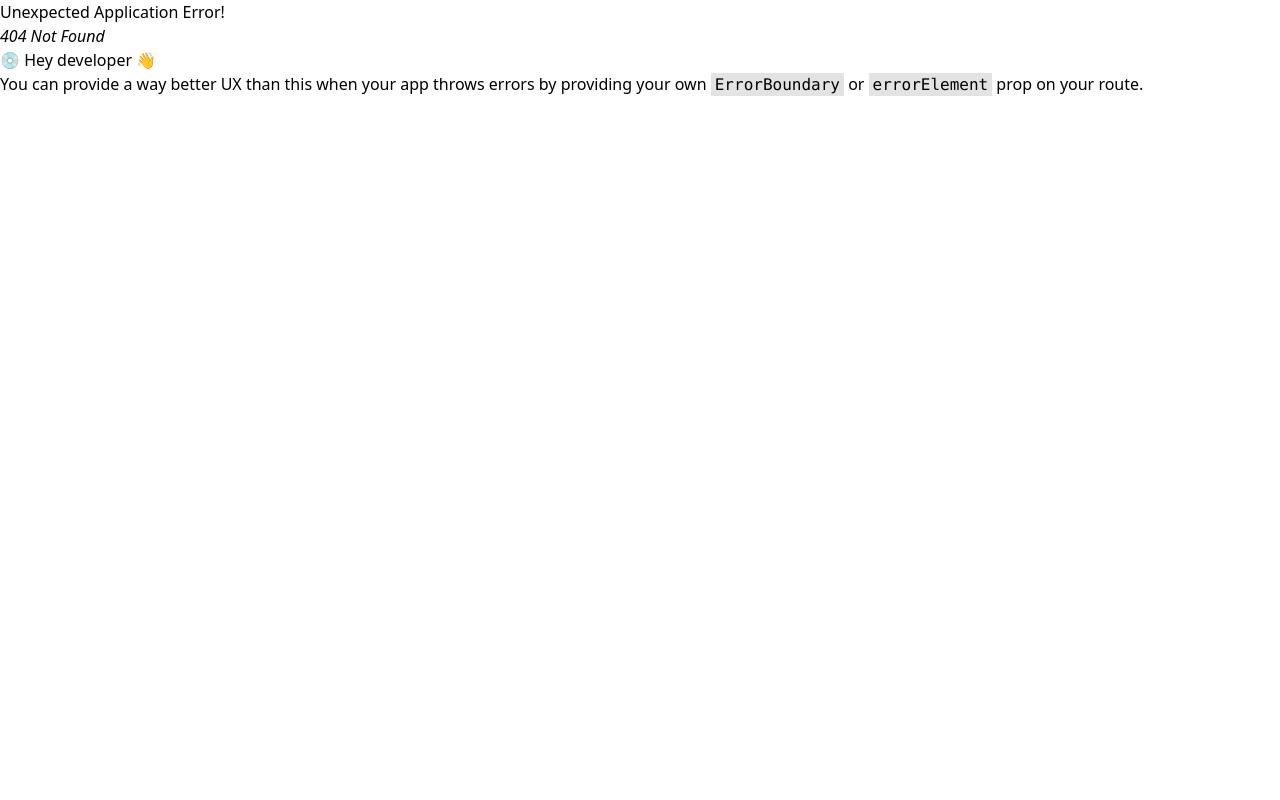
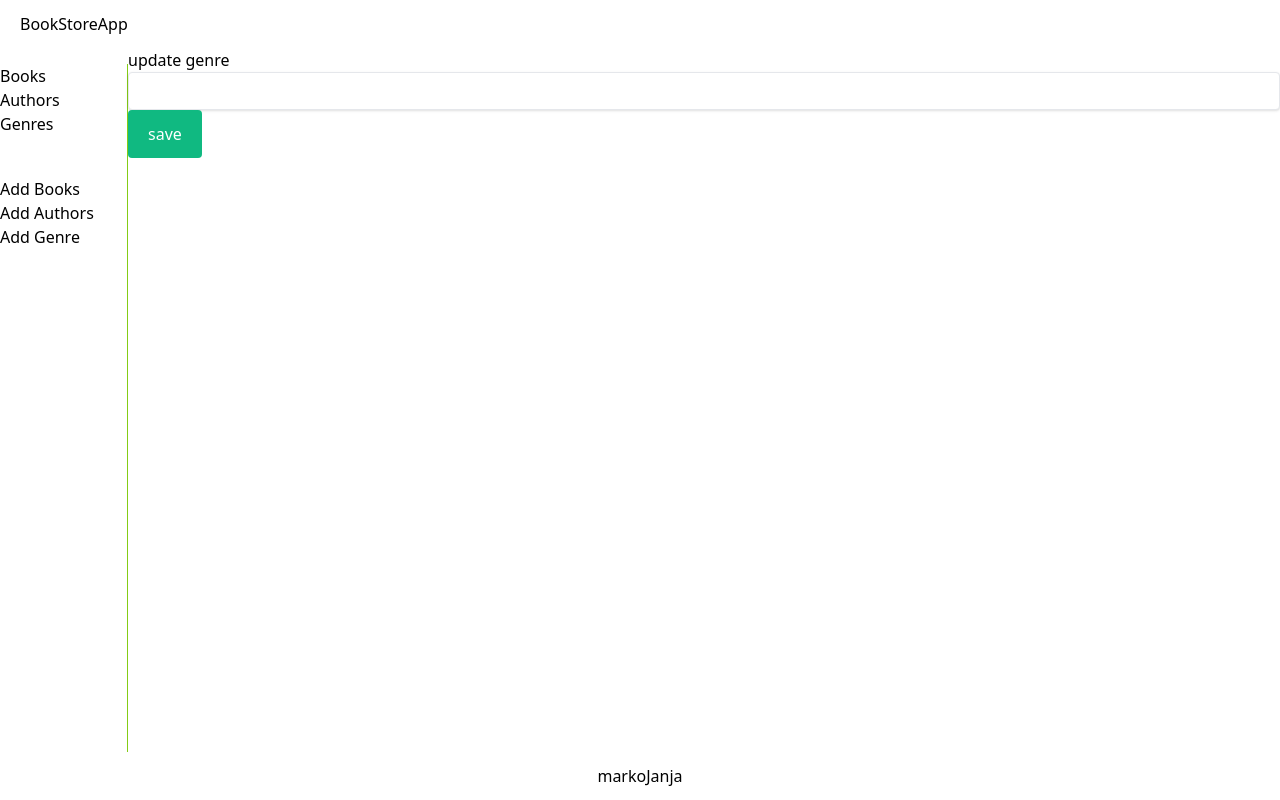
Before and after one commit to markojanja/bookstore_app, a React (Vite) app in the folder frontend/: page /genres/update/1 in a window 1280 px wide. Before the commit this address had no page. Built offline with nearby package versions, Linux system fonts and the light colour scheme; no server answers.

Commit message:
added update genre page

```diff
--- a/frontend/src/App.jsx
+++ b/frontend/src/App.jsx
@@ -10,6 +10,7 @@ import CreateAuthor from "./pages/CreateAuthor";
 import Genres from "./pages/Genres";
 import CreateGenre from "./pages/CreateGenre";
 import Genre from "./pages/Genre";
+import UpdateGenre from "./pages/UpdateGenre";
 
 function App() {
   const router = createBrowserRouter([
@@ -57,6 +58,10 @@ function App() {
           path: "/genres/create",
           element: <CreateGenre />,
         },
+        {
+          path: "/genres/update/:id",
+          element: <UpdateGenre />,
+        },
       ],
     },
   ]);
--- a/frontend/src/pages/Books.jsx
+++ b/frontend/src/pages/Books.jsx
@@ -11,7 +11,7 @@ const Books = () => {
           mode: "cors",
         });
         const data = await resp.json();
-        console.log(data.data);
+        console.log(resp);
         setBooks(data.data);
       } catch (error) {
         console.log(error);
--- a/frontend/src/pages/Genre.jsx
+++ b/frontend/src/pages/Genre.jsx
@@ -1,5 +1,5 @@
 import { useEffect, useState } from "react";
-import { useParams } from "react-router-dom";
+import { Link, useParams } from "react-router-dom";
 
 const Genre = () => {
   const { id } = useParams();
@@ -19,12 +19,11 @@ const Genre = () => {
     };
     fetchGenre();
   }, []);
-  console.log(genre);
-  console.log(books);
 
   return (
     <div>
       <h1>{genre.title}</h1>
+      <Link to={`/genres/update/${genre._id}`}>update</Link>
       <h3>books in genre:</h3>
       {books.length ? (
         <ul>
--- a/frontend/src/pages/Genres.jsx
+++ b/frontend/src/pages/Genres.jsx
@@ -10,7 +10,6 @@ const Genres = () => {
       try {
         const resp = await fetch("http://localhost:3000/genres/");
         const data = await resp.json();
-        console.log(data);
         setGenres(data.data);
       } catch (error) {
         console.error(error);
--- /dev/null
+++ b/frontend/src/pages/UpdateGenre.jsx
@@ -0,0 +1,72 @@
+import { useEffect, useState } from "react";
+import { useParams, useNavigate } from "react-router-dom";
+
+const UpdateGenre = () => {
+  const [title, setTitle] = useState("");
+  const { id } = useParams();
+  const navigate = useNavigate();
+
+  useEffect(() => {
+    const fetchGenre = async () => {
+      try {
+        const res = await fetch(`http://localhost:3000/genres/${id}`, {
+          mode: "cors",
+        });
+
+        const data = await res.json();
+
+        setTitle(data.genre.title);
+      } catch (error) {
+        console.log(error);
+      }
+    };
+
+    fetchGenre();
+  }, [id]);
+
+  const handleFormSubmit = async (e) => {
+    e.preventDefault();
+    try {
+      await fetch(`http://localhost:3000/genres/update/${id}`, {
+        mode: "cors",
+        method: "PATCH",
+        headers: {
+          "Content-Type": "application/json",
+        },
+        body: JSON.stringify({ title: title }),
+      });
+      navigate(-1);
+    } catch (error) {
+      console.log(error);
+    }
+  };
+  const handleChange = (e) => {
+    setTitle(e.target.value);
+  };
+
+  return (
+    <div>
+      <div>
+        <h2>update genre</h2>
+        <form onSubmit={handleFormSubmit}>
+          <input
+            className="shadow appearance-none border rounded w-full py-2 px-3 text-gray-700 leading-tight focus:outline-none focus:shadow-outline"
+            type="text"
+            value={title}
+            name="title"
+            id="title"
+            onChange={handleChange}
+          />
+          <button
+            className="bg-emerald-500 text-white py-3 px-5 rounded self-center"
+            type="submit"
+          >
+            save
+          </button>
+        </form>
+      </div>
+    </div>
+  );
+};
+
+export default UpdateGenre;
```
Also changed, not shown: 2 other files (tests, documents, lock files or other folders).
